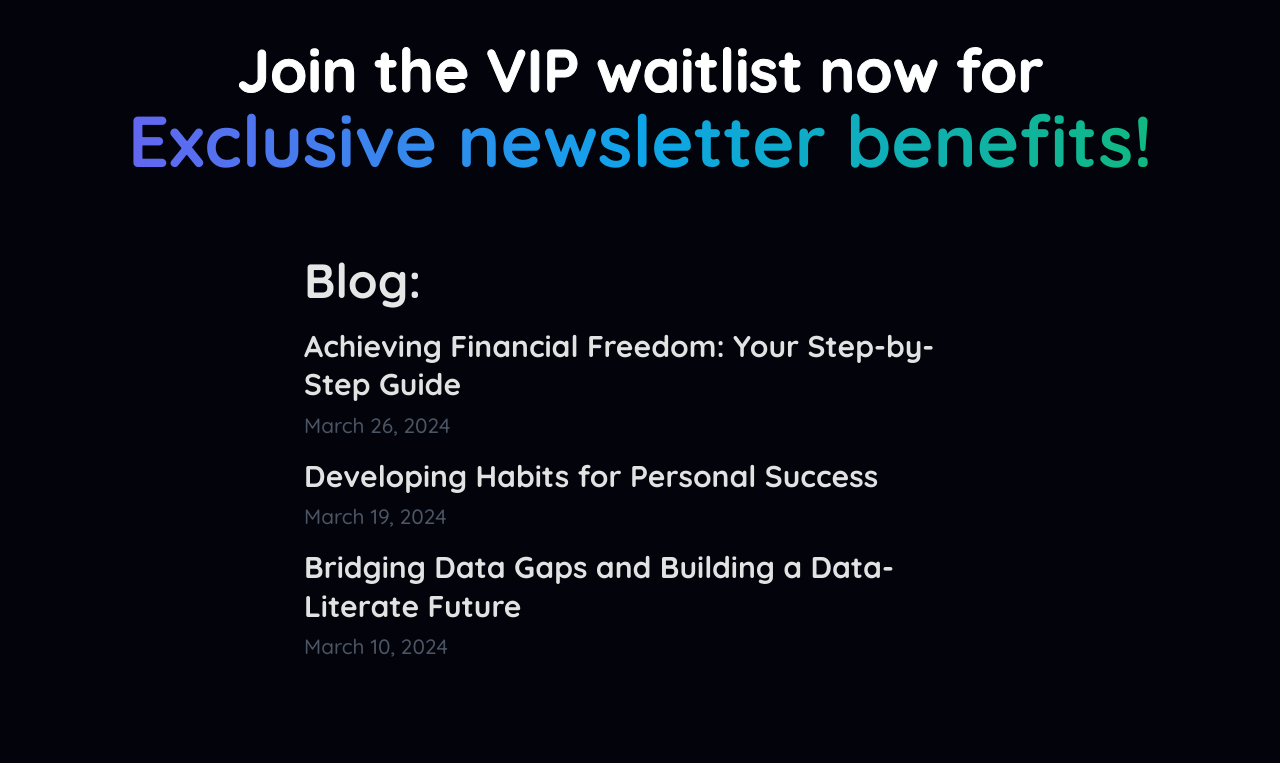
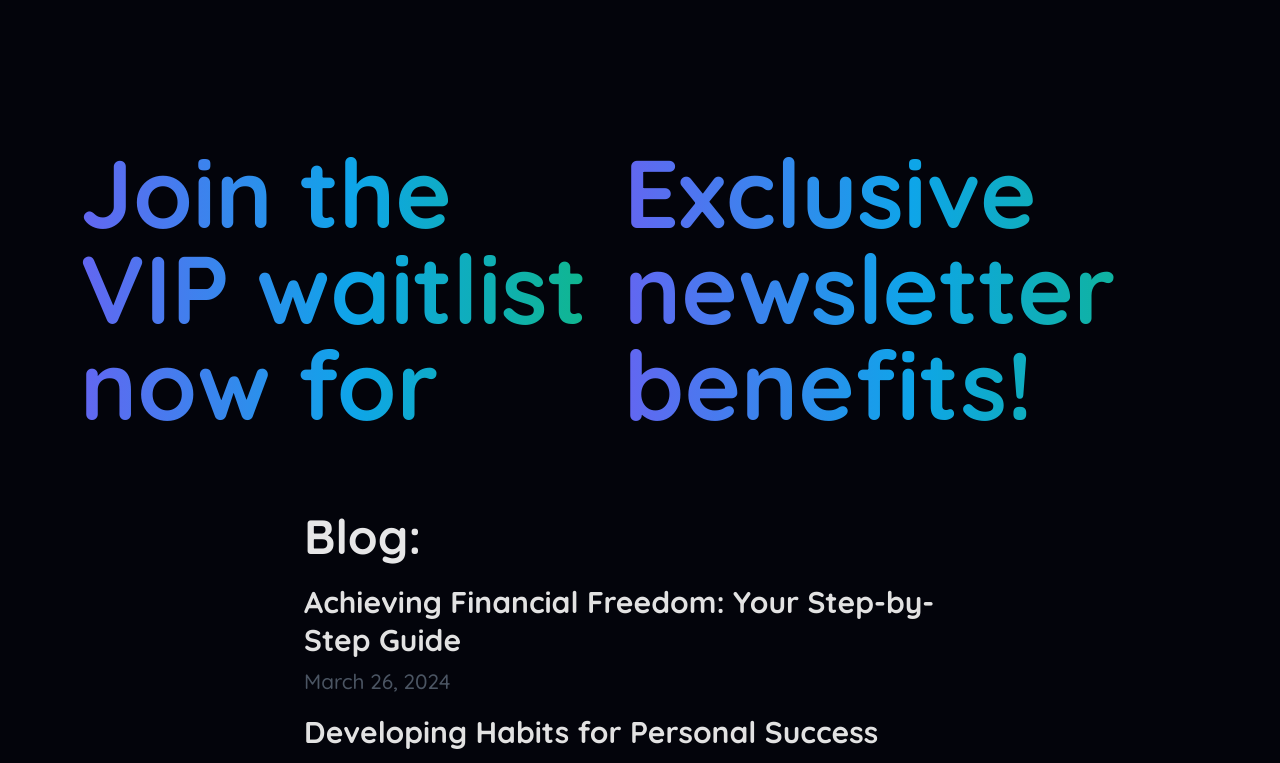
Before and after one commit to myplancash/newsletter-app, a Next.js app: page / in a window 1280 px wide. Shown: the top 763 px of the page. Built offline with nearby package versions, Linux system fonts and the light colour scheme.

Commit message:
a better responsie layout for title and headings

```diff
--- a/app/globals.css
+++ b/app/globals.css
@@ -4,10 +4,9 @@
 
 :root {
   --font-quicksand: "Quicksand", sans-serif;
-  /* --font-barlow: "Barlow", serif; */
   --foreground-rgb: 0, 0, 0;
-  --background-start-rgb: 214, 219, 220;
-  --background-end-rgb: 255, 255, 255;
+  --background-start-rgb: #42424570;
+  --background-end-rgb: #101010;
 }
 
 /* @media (prefers-color-scheme: dark) {
@@ -20,12 +19,7 @@
 
 body {
   color: rgb(var(--foreground-rgb));
-  background: linear-gradient(
-      to bottom,
-      transparent,
-      rgb(var(--background-end-rgb))
-    )
-    rgb(var(--background-start-rgb));
+  background: #03040b;
   font-family: var(--font-quicksand);
 }
 
@@ -53,7 +47,7 @@ a {
 }
 
 a:hover {
-  color: #fff;
+  color: #10b981;
   text-decoration: underline;
 }
 
@@ -67,10 +61,24 @@ h2 {
   .text-balance {
     text-wrap: balance;
   }
-}
 
-.sidebar-logo {
-  @apply flex items-center gap-2 md:py-2;
+  .common-padding {
+    @apply sm:py-16 py-10 sm:px-10 px-5;
+  }
+
+  .screen-max-width {
+    margin-inline-start: auto;
+    margin-inline-end: auto;
+    position: relative;
+    max-width: 1120px;
+  }
+
+  .section-heading {
+    @apply bg-white z-10 text-transparent bg-clip-text bg-gradient-to-r from-indigo-500 via-sky-500 to-emerald-500 lg:text-8xl md:text-7xl text-5xl lg:mb-0 mb-5 font-bold translate-y-20;
+  }
+  .sidebar-logo {
+    @apply flex items-center gap-2 md:py-2;
+  }
 }
 
 @layer base {
--- a/app/page.tsx
+++ b/app/page.tsx
@@ -5,18 +5,34 @@ import Head from "next/head";
 
 export default function Home() {
   return (
-    <main className="bg-[#03040B] flex flex-col items-center justify-center p-10 min-h-screen">
-      <div className="space-y-1">
-        <h1 className="z-10 text-3xl font-extrabold text-center text-transparent duration-1000 bg-white cursor-default text-stroke animate-titleFade sm:text-5xl md:text-6xl whitespace-nowrap bg-clip-text">
-          Join the VIP waitlist now for
-        </h1>
-        <h1 className="z-10 text-4xl font-extrabold text-center text-transparent duration-1000 bg-white cursor-default sm:text-6xl animate-titleFade md:text-7xl whitespace-nowrap bg-clip-text bg-gradient-to-r from-indigo-500 via-sky-500 to-emerald-500 animate-fadeIn">
-          Exclusive newsletter benefits!
-        </h1>
-      </div>
+    <>
+      <section className="text-white w-screen overflow-hidden h-full common-padding">
+        <div className="screen-max-width">
+          <div className="mb-12 w-full md:flex items-end justify-between">
+            <h1 id="title" className="section-heading">Join the VIP waitlist now for</h1>
+            <h1 id="title" className="section-heading">Exclusive newsletter benefits!</h1>
+        </div>
+        </div>
+      </section>
       <Posts />
       <NewsletterForm />
       <Socials />
-    </main>
-  );
+    </>
+  )
 }
+{/* <section id="highlights" className="w-screen overflow-hidden h-full common-padding bg-zinc">
+      <div className="screen-max-width">
+        <div className="mb-12 w-full md:flex items-end justify-between">
+          <h1 id="title" className="section-heading">Join the VIP waitlist now for</h1>
+          <h2 id="title" className="section-heading">Exclusive newsletter benefits!</h2>
+
+
+   <main className="flex bg-[#03040B] flex-col p-10 min-h-screen">
+      <section className="mt-12 mb-12 mx-auto max-w-2xl w-full animate-fadeIn transition duration-200 ease-out">
+        <h1 className="z-10 text-7xl font-bold mb-6 text-transparent duration-1000 bg-white cursor-default animate-titleFade whitespace-nowrap bg-clip-text bg-gradient-to-r from-indigo-500 via-sky-500 to-emerald-500 animate-fadeIn">Join the VIP waitlist now for</h1>
+        <h1 className="z-10 text-7xl font-bold mb-6 text-transparent duration-1000 bg-white cursor-default animate-titleFade whitespace-nowrap bg-clip-text bg-gradient-to-r from-indigo-500 via-sky-500 to-emerald-500 animate-fadeIn">
+          Exclusive newsletter benefits!
+        </h1>
+      </section>
+
+       */}
--- a/blogposts/achieving-financial-freedom-your-step-by-step-guide.md
+++ b/blogposts/achieving-financial-freedom-your-step-by-step-guide.md
@@ -12,7 +12,7 @@ Are you tired of financial stress holding you back from living your dream life?
 
 **Visualize Your Goals:** Close your eyes and picture yourself basking in the sun on a pristine beach, savoring the freedom to enjoy life's pleasures without worrying about the cost. That's the essence of financial freedom – and it's within your reach.
 
-**Meet John and Sarah::** John and Sarah were once like many young couples, struggling to make ends meet and feeling trapped by their financial situation. But they made a decision to take control of their finances and pursue financial freedom – and you can too
+**Meet John and Sarah:** John and Sarah were once like many young couples, struggling to make ends meet and feeling trapped by their financial situation. But they made a decision to take control of their finances and pursue financial freedom – and you can too.
 
 **Crafting Your Plan:** Start by creating a detailed budget to track your income and expenses, identifying areas where you can save more and spend less. Make small sacrifices now to pave the way for a brighter financial future.
 
@@ -22,7 +22,6 @@ Are you tired of financial stress holding you back from living your dream life?
 
 **Realizing Your Dreams:** As your savings grow and your investments flourish, you'll start to see your dreams become a reality. Travel the world, pursue your passions, and enjoy the freedom to live life on your own terms.
 
-# Subscribe Now for Financial Freedom!
+[Subscribe Now for Financial Freedom!](https://newsletter-1lod4op4c-myplancash.vercel.app)
+
 Ready to take the first step towards financial freedom? Subscribe to our newsletter for exclusive tips and insights on building wealth, paying off debt, and creating multiple income streams. Join our community of like-minded individuals and start your journey to financial independence today!
-
-Subscribe now at ![Link](https://newsletter-1lod4op4c-myplancash.vercel.app)
--- a/tailwind.config.ts
+++ b/tailwind.config.ts
@@ -9,6 +9,16 @@ module.exports = {
   ],
   theme: {
     extend: {
+      colors: {
+        blue: "#2997FF",
+        gray: {
+          DEFAULT: "#86868b",
+          100: "#94928d",
+          200: "#afafaf",
+          300: "#42424570",
+        },
+        zinc: "#101010",
+      },
       fontFamily: {
         sans: ['Quicksand', 'sans-serif'], // Set the font family here
       },
```
